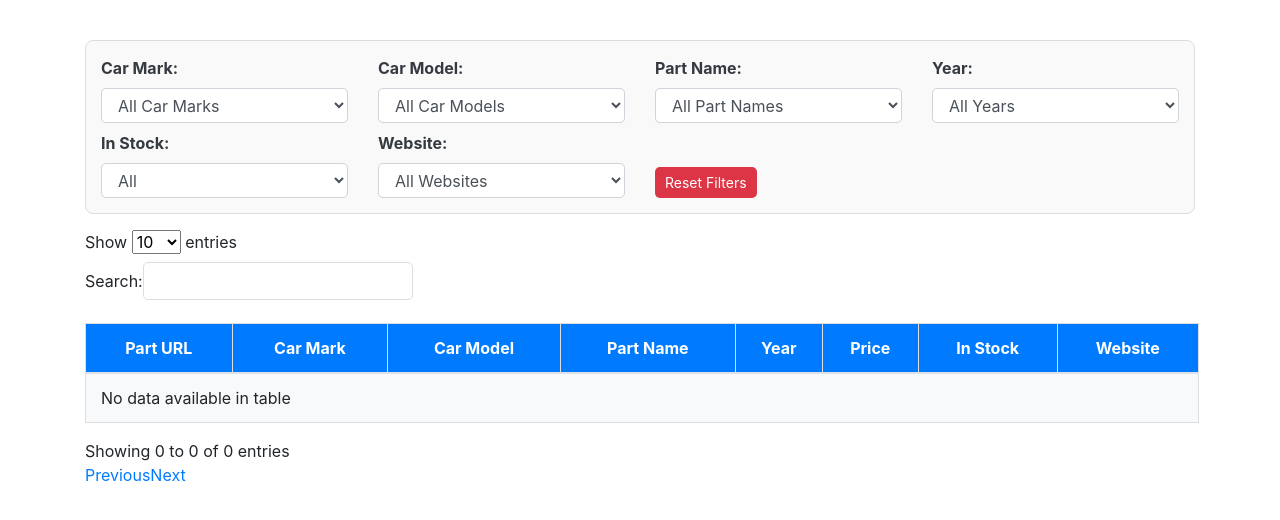
After one commit to AngelTern/nawilebi_scrape, a Flask app: page /data in a window 1280 px wide. The commit adds this page. Shown: the top 520 px of the page. Run offline with Flask 3, Linux system fonts and the light colour scheme; the visitor is signed in with stand-in values (Sample User, id 1); data that the repository does not hold is empty; some libraries are stand-ins or nearby versions.

Commit message:
finished styling login, created html,css, and main code for table with filters, registration left to do

```diff
--- a/nawilebi/nawilebi_webapp/app.py
+++ b/nawilebi/nawilebi_webapp/app.py
@@ -1,4 +1,4 @@
-from flask import Flask, render_template, url_for, redirect
+from flask import Flask, render_template, url_for, redirect, request
 from flask_sqlalchemy import SQLAlchemy
 from flask_login import UserMixin, login_user, LoginManager, login_required, logout_user, current_user
 from flask_wtf import FlaskForm
@@ -26,6 +26,32 @@ class User(db.Model, UserMixin):
     username = db.Column(db.String(20), nullable = False, unique = True)
     password = db.Column(db.String(80), nullable = False)
 
+class CarPart(db.Model):
+    __tablename__ = 'nawilebi'
+    id = db.Column(db.Integer, primary_key=True)
+    part_url = db.Column(db.String(1000))
+    car_mark = db.Column(db.String(70))
+    car_model = db.Column(db.String(150))
+    part_full_name = db.Column(db.String(150))
+    year = db.Column(db.String(10))
+    price = db.Column(db.Integer)
+    in_stock = db.Column(db.Boolean)
+    website = db.Column(db.String(255))
+
+    def to_dict(self):
+        return {
+            'id': self.id,
+            'part_url': self.part_url,
+            'car_mark': self.car_mark,
+            'car_model': self.car_model,
+            'part_full_name': self.part_full_name,
+            'year': self.year,
+            'price': self.price,
+            'in_stock': self.in_stock,
+            'website': self.website
+        }
+
+
 class LoginForm(FlaskForm):
     username = StringField(validators=[InputRequired(), Length(
         min=4, max=20)], render_kw={"placeholder": "Username", "class": "form-control"})
@@ -50,10 +76,111 @@ def login():
                 return redirect(url_for("dashboard"))
     return render_template("login.html", form = form)
 
-@app.route('/dashboard', methods = ["GET", "POST"])
+@app.route('/data', methods = ["GET", "POST"])
 @login_required
 def dashboard():
-    return render_template("dashboard.html")
+    return render_template("table_main.html")
+
+@app.route('/api/data')
+@login_required
+def data():
+    query = CarPart.query
+
+    #Apply filters from request
+    car_mark = request.args.get('car_mark')
+    car_model = request.args.get('car_model')
+    part_full_name = request.args.get('part_full_name')
+    year = request.args.get('year')
+    in_stock = request.args.get('in_stock')
+    website = request.args.get('website')
+
+    if car_mark:
+        query = query.filter(CarPart.car_mark == car_mark)
+    if car_model:
+        query = query.filter(CarPart.car_model == car_model)
+    if part_full_name:
+        query = query.filter(CarPart.part_full_name == part_full_name)
+    if year:
+        query = query.filter(CarPart.year == year)
+    if in_stock is not None and in_stock != "":
+        query = query.filter(CarPart.in_stock == (in_stock == "1"))
+    if website:
+        query = query.filter(CarPart.website == website)
+
+    total_filtered = query.count()
+
+    # Sorting logic
+    order = []
+    i = 0
+    while True:
+        col_index = request.args.get(f'order[{i}][column]')
+        if col_index is None:
+            break
+        col_name = request.args.get(f'columns[{col_index}][data]')
+        if col_name not in ['part_url', 'car_mark', 'car_model', 'part_full_name', 'year', 'price', 'in_stock', 'website']:
+            col_name = 'part_full_name'
+        descending = request.args.get(f'order[{i}][dir]') == 'desc'
+        col = getattr(CarPart, col_name)
+        if descending:
+            col = col.desc()
+        order.append(col)
+        i += 1
+    if order:
+        query = query.order_by(*order)
+
+    # Pagination
+    start = request.args.get('start', type=int)
+    length = request.args.get('length', type=int)
+    query = query.offset(start).limit(length)
+
+    # Response
+    return {
+        'data': [car_part.to_dict() for car_part in query],
+        'recordsFiltered': total_filtered,
+        'recordsTotal': CarPart.query.count(),
+        'draw': request.args.get('draw', type=int),
+    }
+
+@app.route('/api/filters/car_mark')
+def filter_car_mark():
+    car_marks = db.session.query(CarPart.car_mark).distinct().all()
+    return [mark[0] for mark in car_marks]
+
+@app.route('/api/filters/car_model')
+def filter_car_model():
+    car_mark = request.args.get('car_mark')
+    query = db.session.query(CarPart.car_model).distinct()
+    if car_mark:
+        query = query.filter(CarPart.car_mark == car_mark)
+    car_models = query.all()
+    return [model[0] for model in car_models]
+
+@app.route('/api/filters/part_full_name')
+def filter_part_full_name():
+    car_mark = request.args.get('car_mark')
+    query = db.session.query(CarPart.part_full_name).distinct()
+    if car_mark:
+        query = query.filter(CarPart.car_mark == car_mark)
+    part_names = query.all()
+    return [part_name[0] for part_name in part_names]
+
+@app.route('/api/filters/year')
+def filter_year():
+    car_mark = request.args.get('car_mark')
+    query = db.session.query(CarPart.year).distinct()
+    if car_mark:
+        query = query.filter(CarPart.car_mark == car_mark)
+    years = query.all()
+    return [year[0] for year in years]
+
+@app.route('/api/filters/in_stock')
+def filter_in_stock():
+    return [{"value": "1", "label": "Yes"}, {"value": "0", "label": "No"}]
+
+@app.route('/api/filters/website')
+def filter_website():
+    websites = db.session.query(CarPart.website).distinct().all()
+    return [website[0] for website in websites]
 
 @app.route('/logout', methods = ["GET", "POST"])
 @login_required
--- /dev/null
+++ b/nawilebi/nawilebi_webapp/static/table_style.css
@@ -0,0 +1,98 @@
+/* style.css */
+
+
+.filter-bar {
+    background-color: #f9f9f9;
+    border: 1px solid #ddd;
+    border-radius: 8px;
+    padding: 15px;
+    margin-bottom: 20px;
+    margin-top: 40px; /* This adds distance from the top of the browser */
+}
+
+
+.filter-bar label {
+    font-weight: bold;
+    color: #343a40;
+}
+
+.filter-bar select {
+    height: 35px;
+    border-radius: 5px;
+    border: 1px solid #ced4da;
+}
+
+/* Smaller and more compact reset button */
+#reset_filters {
+    margin-top: 25px;
+    background-color: #dc3545;
+    color: white;
+    border: none;
+    padding: 5px 10px;  /* Reduced padding to make the button smaller */
+    border-radius: 5px;
+    font-size: 14px;     /* Slightly smaller font size */
+    cursor: pointer;
+    transition: background-color 0.3s ease;
+    width: auto;         /* Ensures the button is not too wide */
+}
+
+#reset_filters:hover {
+    background-color: #c82333;
+}
+
+/* Table Styling */
+.table {
+    border-collapse: collapse;
+    width: 100%;
+    margin-top: 15px;
+}
+
+.table th, .table td {
+    padding: 12px 15px;
+    border: 1px solid #ddd;
+}
+
+.table th {
+    background-color: #007bff;
+    color: white;
+    text-align: center;
+}
+
+.table-striped tbody tr:nth-of-type(odd) {
+    background-color: #f8f9fa;
+}
+
+.table-striped tbody tr:hover {
+    background-color: #e9ecef;
+}
+
+/* Responsive Layout */
+@media (max-width: 768px) {
+    .filter-bar .col-md-3 {
+        margin-bottom: 10px;
+    }
+
+    #reset_filters {
+        width: 100%; /* In smaller screens, the button will take full width */
+    }
+}
+
+/* Additional Button and Input Styles */
+.btn-primary, .btn-secondary {
+    background-color: #007bff;
+    border: none;
+    padding: 10px 15px;
+    border-radius: 5px;
+    color: white;
+    transition: background-color 0.3s ease;
+}
+
+.btn-primary:hover, .btn-secondary:hover {
+    background-color: #0056b3;
+}
+
+input[type="search"] {
+    border-radius: 5px;
+    padding: 6px 10px;
+    border: 1px solid #ddd;
+}
--- /dev/null
+++ b/nawilebi/nawilebi_webapp/templates/table_base.html
@@ -0,0 +1,21 @@
+<!DOCTYPE html>
+<html lang="en">
+<head>
+    <meta charset="UTF-8">
+    <meta http-equiv="X-UA-Compatible" content="IE=edge">
+    <meta name="viewport" content="width=device-width, initial-scale=1.0">
+    <title>{% block title %}Nawilebi{% endblock %}</title>
+    <link rel="stylesheet" href="https://stackpath.bootstrapcdn.com/bootstrap/4.5.2/css/bootstrap.min.css">
+    <link rel="stylesheet" href="{{ url_for('static', filename='table_style.css') }}"> <!-- Link to your custom CSS -->
+</head>
+<body>
+    <div class="container">
+        {% block content %}{% endblock %}
+    </div>
+
+    <!-- Scripts -->
+    <script src="https://code.jquery.com/jquery-3.5.1.min.js"></script>
+    <script src="https://cdn.datatables.net/1.10.21/js/jquery.dataTables.min.js"></script>
+    {% block scripts %}{% endblock %}
+</body>
+</html>
--- /dev/null
+++ b/nawilebi/nawilebi_webapp/templates/table_main.html
@@ -0,0 +1,172 @@
+{% extends "table_base.html" %}
+
+{% block content %}
+  <!-- Filter Section -->
+  <div class="filter-bar mb-3">
+    <div class="row">
+      <div class="col-md-3">
+        <label for="car_mark_filter">Car Mark:</label>
+        <select id="car_mark_filter" class="form-control">
+          <option value="">All Car Marks</option>
+        </select>
+      </div>
+      <div class="col-md-3">
+        <label for="car_model_filter">Car Model:</label>
+        <select id="car_model_filter" class="form-control">
+          <option value="">All Car Models</option>
+        </select>
+      </div>
+      <div class="col-md-3">
+        <label for="part_full_name_filter">Part Name:</label>
+        <select id="part_full_name_filter" class="form-control">
+          <option value="">All Part Names</option>
+        </select>
+      </div>
+      <div class="col-md-3">
+        <label for="year_filter">Year:</label>
+        <select id="year_filter" class="form-control">
+          <option value="">All Years</option>
+        </select>
+      </div>
+    </div>
+    <div class="row mt-2">
+      <div class="col-md-3">
+        <label for="in_stock_filter">In Stock:</label>
+        <select id="in_stock_filter" class="form-control">
+          <option value="">All</option>
+          <option value="1">Yes</option>
+          <option value="0">No</option>
+        </select>
+      </div>
+      <div class="col-md-3">
+        <label for="website_filter">Website:</label>
+        <select id="website_filter" class="form-control">
+          <option value="">All Websites</option>
+        </select>
+      </div>
+      <div class="col-md-3 align-self-end">
+        <button id="reset_filters" class="btn btn-secondary">Reset Filters</button>
+      </div>
+    </div>
+  </div>
+
+  <!-- Table Section -->
+  <table id="data" class="table table-striped">
+    <thead>
+      <tr>
+        <th>Part URL</th>
+        <th>Car Mark</th>
+        <th>Car Model</th>
+        <th>Part Name</th>
+        <th>Year</th>
+        <th>Price</th>
+        <th>In Stock</th>
+        <th>Website</th>
+      </tr>
+    </thead>
+    <tbody>
+    </tbody>
+  </table>
+{% endblock %}
+
+{% block scripts %}
+  <script>
+    $(document).ready(function () {
+      var table = $('#data').DataTable({
+        ajax: {
+          url: '/api/data',
+          data: function(d) {
+            d.car_mark = $('#car_mark_filter').val();
+            d.car_model = $('#car_model_filter').val();
+            d.part_full_name = $('#part_full_name_filter').val();
+            d.year = $('#year_filter').val();
+            d.in_stock = $('#in_stock_filter').val();
+            d.website = $('#website_filter').val();
+          }
+        },
+        serverSide: true,
+        columns: [
+          {data: 'part_url'},
+          {data: 'car_mark'},
+          {data: 'car_model'},
+          {data: 'part_full_name'},
+          {data: 'year'},
+          {data: 'price'},
+          {data: 'in_stock'},
+          {data: 'website'}
+        ],
+        order: []  // Disable default sorting
+      });
+
+      // Load Car Marks
+      $.ajax({
+        url: '/api/filters/car_mark',
+        success: function(data) {
+          data.forEach(function(mark) {
+            $('#car_mark_filter').append('<option value="'+mark+'">'+mark+'</option>');
+          });
+        }
+      });
+
+      // Load Websites
+      $.ajax({
+        url: '/api/filters/website',
+        success: function(data) {
+          data.forEach(function(website) {
+            $('#website_filter').append('<option value="'+website+'">'+website+'</option>');
+          });
+        }
+      });
+
+      // When Car Mark filter changes
+      $('#car_mark_filter').change(function() {
+        var carMark = $(this).val();
+        $.ajax({
+          url: '/api/filters/car_model',
+          data: {car_mark: carMark},
+          success: function(data) {
+            $('#car_model_filter').empty().append('<option value="">All Car Models</option>');
+            data.forEach(function(model) {
+              $('#car_model_filter').append('<option value="'+model+'">'+model+'</option>');
+            });
+          }
+        });
+
+        $.ajax({
+          url: '/api/filters/part_full_name',
+          data: {car_mark: carMark},
+          success: function(data) {
+            $('#part_full_name_filter').empty().append('<option value="">All Part Names</option>');
+            data.forEach(function(partName) {
+              $('#part_full_name_filter').append('<option value="'+partName+'">'+partName+'</option>');
+            });
+          }
+        });
+
+        $.ajax({
+          url: '/api/filters/year',
+          data: {car_mark: carMark},
+          success: function(data) {
+            $('#year_filter').empty().append('<option value="">All Years</option>');
+            data.forEach(function(year) {
+              $('#year_filter').append('<option value="'+year+'">'+year+'</option>');
+            });
+          }
+        });
+
+        table.draw(false);
+      });
+
+      // Redraw the table when any other filter is changed
+      $('#car_model_filter, #part_full_name_filter, #year_filter, #in_stock_filter, #website_filter').change(function() {
+        table.draw(false);  // False prevents sorting from triggering
+      });
+
+      // Reset filters
+      $('#reset_filters').click(function() {
+        $('#car_mark_filter, #car_model_filter, #part_full_name_filter, #year_filter, #in_stock_filter, #website_filter').val('');
+        table.draw(false);  // Reset the table
+      });
+    });
+  </script>
+{% endblock %}
```
Also changed, not shown: nawilebi/nawilebi_webapp/static/login_style.css (added, +77 -0 lines), nawilebi/nawilebi_webapp/templates/dashboard.html (deleted, +0 -23 lines), nawilebi/nawilebi_webapp/templates/login.html (+19 -9 lines).
